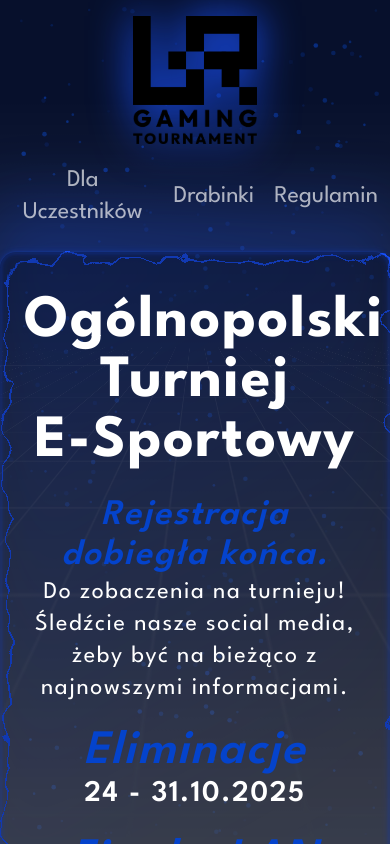
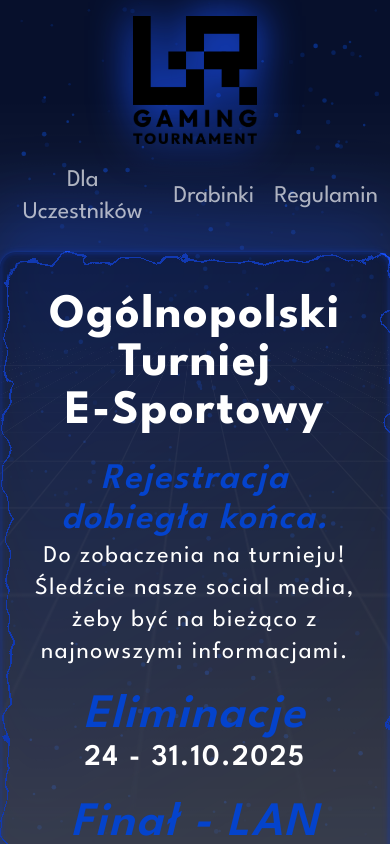
Before and after one commit to Poudretteite/UR-game-tournament, a React (Vite) app: page / in a window 390 px wide. Shown: the top 844 px of the page. Built offline with nearby package versions, Linux system fonts and the light colour scheme.

Commit message:
fix: adjust font size for tournament title in Home component for better responsiveness

```diff
--- a/src/routes/Home.jsx
+++ b/src/routes/Home.jsx
@@ -21,7 +21,7 @@ const Home = () => {
             className="-z-10"
             >
                 <div className="flex flex-col py-10  md:pt-32 text-center space-y-6 p-6 h-a bg-black shadow-lg shadow-gray-700/50 bg-opacity-30 rounded-2xl">
-                    <p className='text-6xl font-bold'>Ogólnopolski Turniej <br /> E-Sportowy</p>
+                    <p className='text-5xl md:text-6xl font-bold'>Ogólnopolski Turniej <br /> E-Sportowy</p>
                     <section>
                         <h2 className="text-4xl font-semibold text-[#0443cc] italic">Rejestracja dobiegła końca.</h2>
                         <h3 className="text-2xl">Do zobaczenia na turnieju! Śledźcie nasze social media, żeby być na bieżąco z najnowszymi informacjami.</h3>
```
